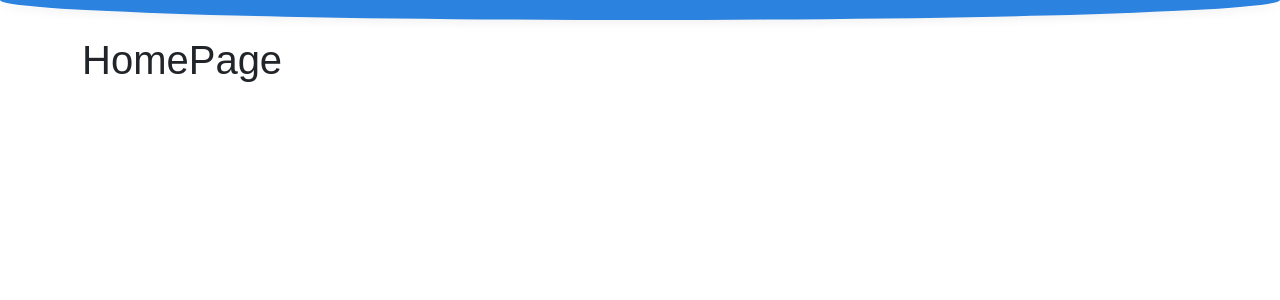
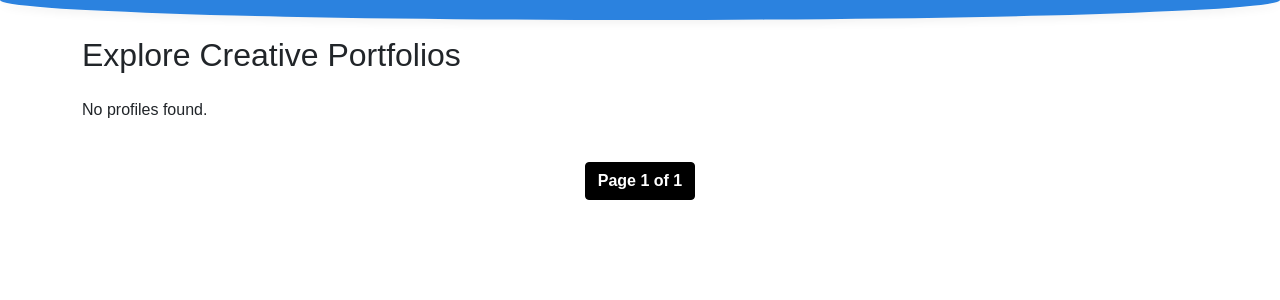
Before and after one commit to AnthonyJia/Concept-Project, a Django app: page /portfolio/home/ in a window 1280 px wide. Shown: the part 68-368 px from the top of the page. Run offline with Django 5.2, Linux system fonts and the light colour scheme; the visitor is signed in with stand-in values (Sample User, id 1); data comes from the database, SQL or seed files in the repository; some libraries are stand-ins or nearby versions.

Commit message:
implemented card profiles on homepage and styled homepage

```diff
--- a/portfolio/models.py
+++ b/portfolio/models.py
@@ -7,12 +7,12 @@
 
 class Profile(models.Model):
     user = models.OneToOneField(User, on_delete=models.CASCADE)
-    profile_pic = models.ImageField(default='default.jpg', upload_to='profile_pics', blank=True)
+    profile_pic = models.ImageField(default='profile_pics/default.jpg', upload_to='profile_pics', blank=True)
     bio = models.TextField(max_length=255, blank=True)
     creative_fields = models.ManyToManyField('CreativeField', blank=True)
 
     def __str__(self):
-        return f"{self.user.first_name} {self.user.last_name}'s Profile"
+        return f"{self.user.username}'s Profile"
 
 class CreativeField(models.Model):
     name = models.CharField(max_length=255)
@@ -22,7 +22,7 @@
 
 class PortfolioLink(models.Model):
     profile = models.ForeignKey(Profile, on_delete=models.CASCADE)
-    name = models.CharField(max_length=255)
+    name = models.CharField(max_length=25)
     url = models.URLField(max_length=255)
 
     def __str__(self):
--- a/portfolio/templates/portfolio/home.html
+++ b/portfolio/templates/portfolio/home.html
@@ -1,5 +1,88 @@
-{% extends "base.html" %}
+{% extends 'base.html' %}
+{% block content %}
 
-{% block content %}
-    <h1>HomePage</h1>
+<h2 class="mb-4">Explore Creative Portfolios</h2>
+
+<div class="row row-cols-1 row-cols-md-2 row-cols-lg-3 g-4">
+  {% for profile in page_obj %}
+    <div class="col">
+      <div class="card h-100 shadow-sm">
+        <div class="card-body d-flex">
+          {% if profile.profile_pic %}
+            <img src="{{ profile.profile_pic.url }}" alt="Profile Picture" class="rounded-circle me-3" style="width: 75px; height: 75px; object-fit: cover;">
+          {% else %}
+            <img src="/media/profile_pics/default.jpg" alt="Default Profile Picture" class="rounded-circle me-3" style="width: 75px; height: 75px; object-fit: cover;">
+          {% endif %}
+          <div class="flex-grow-1">
+            <h5 class="card-title mb-1">
+              {{ profile.user.first_name }} {{ profile.user.last_name }}
+            </h5>
+            <p class="text-muted mb-1">@{{ profile.user.username }}</p>
+            <p class="mb-2"><strong>Bio: </strong>{{ profile.bio|truncatewords:20 }}</p>
+
+            <strong>Creative Fields:</strong>
+            {% if profile.creative_fields.all %}
+              <div class="mb-2">
+                <div class="mt-1">
+                  {% for field in profile.creative_fields.all %}
+                    <span class="badge bg-primary me-1">{{ field.name }}</span>
+                  {% endfor %}
+                </div>
+              </div>
+            {% endif %}
+
+
+            {% with profile.portfoliolink_set.all as links %}
+            <div><strong>Portfolio Links:</strong></div>
+              {% if links %}
+                <div>
+                  <ul class="list-unstyled mt-1 mb-0">
+                    {% for link in links %}
+                      <li>
+                        <a href="{{ link.url }}" target="_blank" rel="noopener noreferrer">{{ link.name }}</a>
+                      </li>
+                    {% endfor %}
+                  </ul>
+                </div>
+              {% endif %}
+            {% endwith %}
+          </div>
+        </div>
+      </div>
+    </div>
+  {% empty %}
+    <p>No profiles found.</p>
+  {% endfor %}
+</div>
+
+<div class="mt-4 d-flex justify-content-center">
+    <nav>
+      <ul class="pagination">
+        {% if page_obj.has_previous %}
+          <li class="page-item">
+            <a class="page-link" href="?page=1">First</a>
+          </li>
+          <li class="page-item">
+            <a class="page-link" href="?page={{ page_obj.previous_page_number }}">Previous</a>
+          </li>
+        {% endif %}
+
+        <li class="page-item active">
+          <span class="page-link">
+            Page {{ page_obj.number }} of {{ page_obj.paginator.num_pages }}
+          </span>
+        </li>
+
+        {% if page_obj.has_next %}
+          <li class="page-item">
+            <a class="page-link" href="?page={{ page_obj.next_page_number }}">Next</a>
+          </li>
+          <li class="page-item">
+            <a class="page-link" href="?page={{ page_obj.paginator.num_pages }}">Last</a>
+          </li>
+        {% endif %}
+      </ul>
+    </nav>
+  </div>
+
 {% endblock %}
--- a/portfolio/views.py
+++ b/portfolio/views.py
@@ -4,11 +4,23 @@
 from django.contrib import messages
 from django.contrib.auth.decorators import login_required
 from django.forms import modelformset_factory
+from django.core.paginator import Paginator
+
 
 @login_required
 def home(request):
-    return render(request, 'portfolio/home.html')
+    profiles = Profile.objects.select_related('user').prefetch_related('creative_fields', 'portfoliolink_set')
 
+    # Optional: exclude admins or superusers
+    profiles = profiles.exclude(user__is_superuser=True)
+
+    paginator = Paginator(profiles, 6)  # 6 profiles per page
+    page_number = request.GET.get('page')
+    page_obj = paginator.get_page(page_number)
+
+    return render(request, 'portfolio/home.html', {
+        'page_obj': page_obj
+    })
 
 @login_required
 def my_profile(request):
--- a/static/main.css
+++ b/static/main.css
@@ -3,7 +3,7 @@
     font-family: Arial, sans-serif;
 }
 
-nav {
+.nav-main {
     background: radial-gradient(circle, #1976d2, #64b5f6);
     color: #0e5f1d;
     padding: 1rem 2rem;
@@ -129,3 +129,22 @@
   .select2-container--bootstrap4 .select2-selection__choice__remove:hover {
     box-shadow: 0 0 4px rgba(217, 83, 79, 0.5);
   }
+
+.page-link {
+    color: #fff;
+    background-color: #000;
+    border: 1px solid #000;
+}
+
+.page-link:hover {
+    background-color: #333; /* slightly lighter black for hover effect */
+    color: #fff;
+}
+
+/* Active page */
+ul.pagination .page-item.active .page-link {
+    background-color: #000 !important;
+    color: #fff !important;
+    border-color: #000 !important;
+    font-weight: 600;
+}
--- a/templates/base.html
+++ b/templates/base.html
@@ -19,7 +19,7 @@
         <link rel="stylesheet" href="{% static 'main.css' %}">
     </head>
     <body>
-        <nav>
+        <nav class="nav-main">
             <div class="nav-title">PortfolioFinder</div>
             <div class="nav-links">
                 {% if user.is_authenticated %}
```
Also changed, not shown: portfolio/migrations/0004_alter_portfoliolink_name.py (added), portfolio/migrations/0005_alter_profile_profile_pic.py (added).
